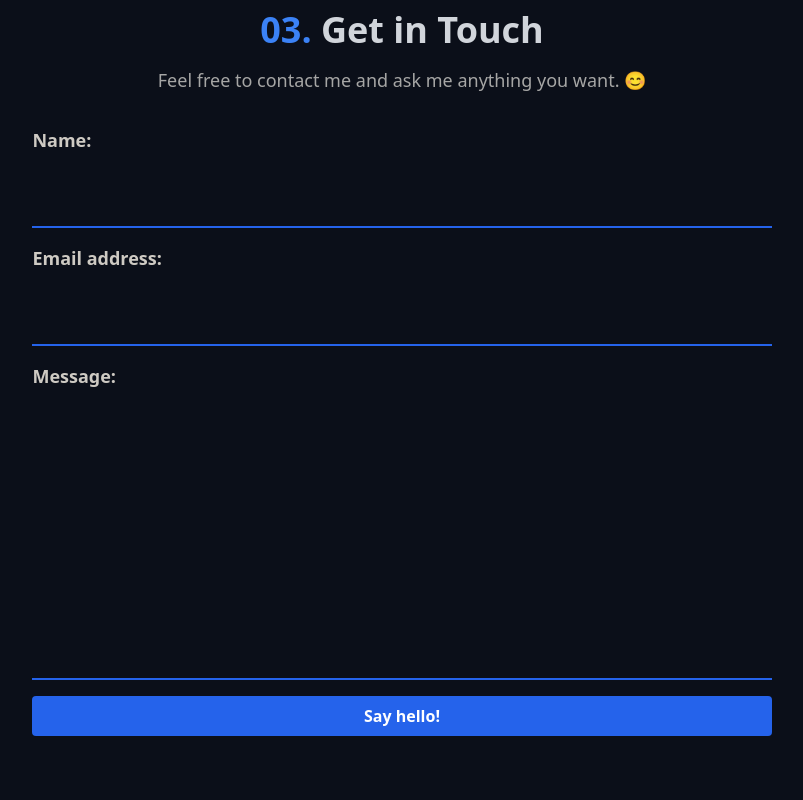
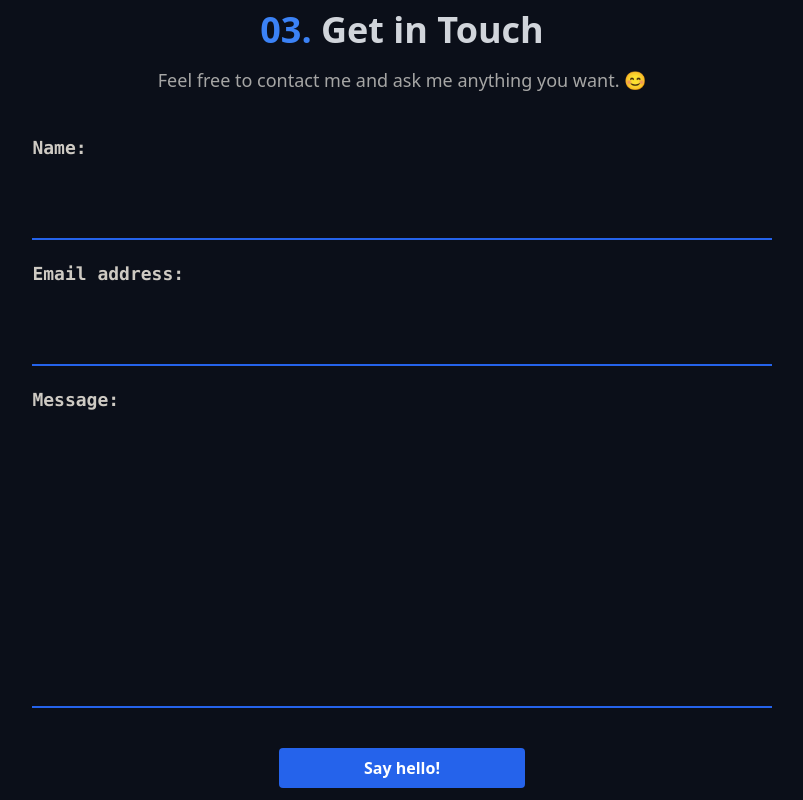
Before and after one commit to Kristijan007v/app, a Next.js app: page / in a window 1280 px wide. Shown: the part 4420-5220 px from the top of the page, without its empty margins (238-1041 px from the left). Built offline with nearby package versions, Linux system fonts and the light colour scheme.

Commit message:
Fixed and improved Contact form styling

```diff
--- a/components/ContactForm/ContactForm.js
+++ b/components/ContactForm/ContactForm.js
@@ -23,14 +23,14 @@ export default function ContactForm() {
   };
 
   return (
-    <div className="border__default container__md flex flex-col space-y-8 pb-10">
+    <div className="border__default container__md flex flex-col space-y-10 pb-10">
       <SectionHeading
         number="03"
         title="Get in Touch"
         desciption={"Feel free to contact me and ask me anything you want. 😊"}
       />
       <form
-        className="flex flex-col space-y-4"
+        className="n flex flex-col space-y-5"
         name="contact__form"
         id="contact__form"
         action="https://getform.io/f/96a58708-2d04-4b81-b52d-6f61841a45b3"
@@ -66,12 +66,13 @@ export default function ContactForm() {
           className="textarea__default"
           rows={"10"}
         />
-        <input
-          className="rounded bg-blue-600 py-2 px-4 font-semibold text-white hover:bg-blue-700"
-          type="submit"
-          value="Say hello!"
-        />
       </form>
+      <input
+        form="contact__form"
+        className="m-auto mt-20 w-full rounded bg-blue-600 py-2 px-4 font-semibold text-white hover:cursor-pointer hover:bg-blue-700 md:w-2/6 2xl:w-1/6"
+        type="submit"
+        value="Say hello!"
+      />
     </div>
   );
 }
--- a/styles/globals.css
+++ b/styles/globals.css
@@ -84,17 +84,17 @@ body {
 
 /* Labels */
 .label__default {
-  @apply text-lg font-semibold text-lightGrayP dark:text-grayP;
+  @apply font-mono text-lg font-semibold text-lightGrayP dark:text-grayP;
 }
 
 /* Inputs */
 .input__default {
-  @apply border-b-2 border-blue-600 bg-transparent p-4 text-black hover:border-b-4 focus:border-blue-700 focus:bg-lightSecondaryGray focus:outline-none dark:text-white focus:dark:bg-secondaryGray;
+  @apply border-b-2 border-blue-600 bg-transparent p-4 text-black  hover:border-b-4 focus:border-blue-700 focus:bg-lightSecondaryGray focus:outline-none dark:text-white focus:dark:bg-secondaryGray;
 }
 
 /* Textarea */
 .textarea__default {
-  @apply resize-none border-b-2 border-blue-600 bg-transparent p-4 text-white hover:border-b-4;
+  @apply resize-none border-b-2 border-blue-600 bg-transparent p-4 text-white hover:border-b-4 focus:bg-lightSecondaryGray focus:outline-none dark:text-white focus:dark:bg-secondaryGray;
 }
 
 /* Icons */
```
Also changed, not shown: 1 other file (tests, documents, lock files or other folders).
